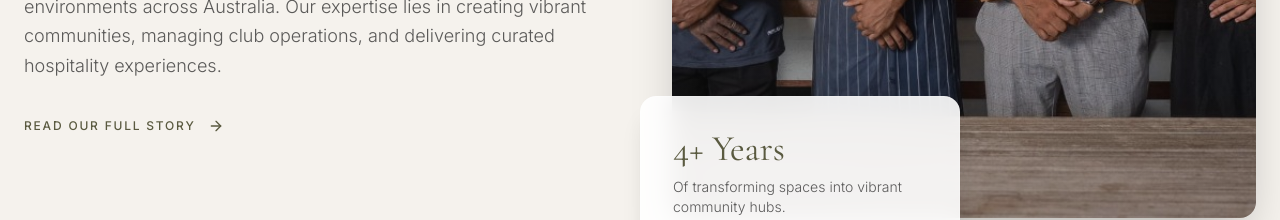
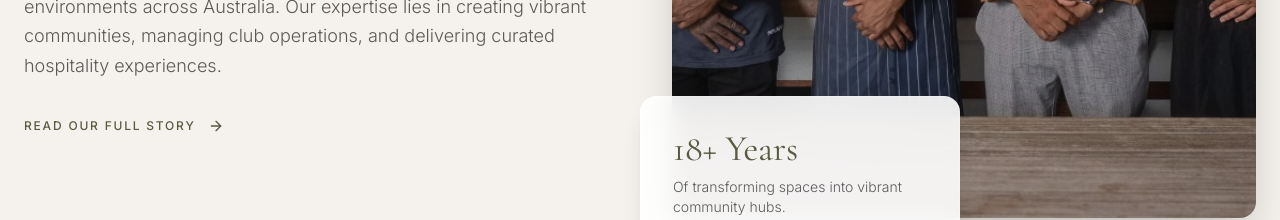
Before and after one commit to sredowan/catering-district, a React (Vite) app: page / in a window 1280 px wide. Shown: the part 1440-1660 px from the top of the page. Built offline with nearby package versions, Linux system fonts and the light colour scheme.

Commit message:
Update years of experience on About Us page

```diff
--- a/src/pages/AboutUs.tsx
+++ b/src/pages/AboutUs.tsx
@@ -6,7 +6,7 @@ const stats = [
     { value: '50+', label: 'Events Hosted' },
     { value: '12+', label: 'Venues Managed' },
     { value: '10K+', label: 'Happy Guests' },
-    { value: '4+', label: 'Years Experience' },
+    { value: '18+', label: 'Years Experience' },
 ];
 
 const values = [
--- a/src/pages/Home.tsx
+++ b/src/pages/Home.tsx
@@ -123,7 +123,7 @@ function About() {
                         transition={{ delay: 0.6, duration: 0.8 }}
                         className="absolute -bottom-8 -left-8 bg-white/90 backdrop-blur-md p-8 rounded-2xl shadow-xl border border-white/20 max-w-xs"
                     >
-                        <div className="text-4xl font-serif mb-2 text-[#5A5A40]">4+ Years</div>
+                        <div className="text-4xl font-serif mb-2 text-[#5A5A40]">18+ Years</div>
                         <p className="text-sm font-light text-[#1a1a1a]/70">Of transforming spaces into vibrant community hubs.</p>
                     </motion.div>
                 </motion.div>
```
